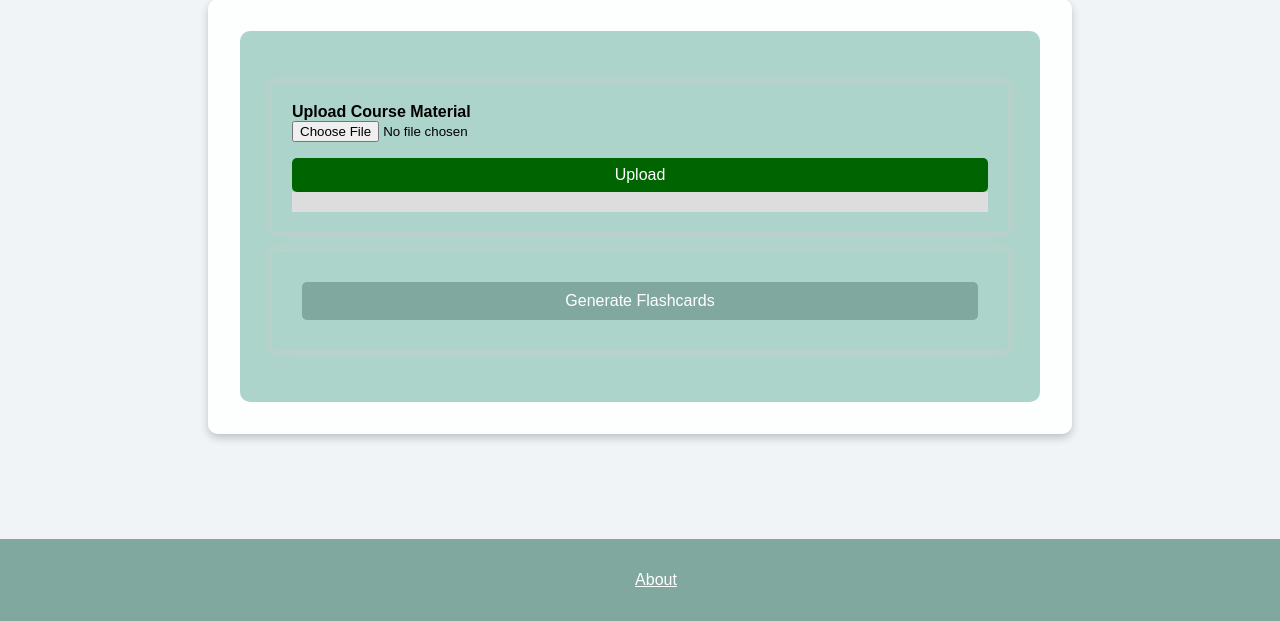
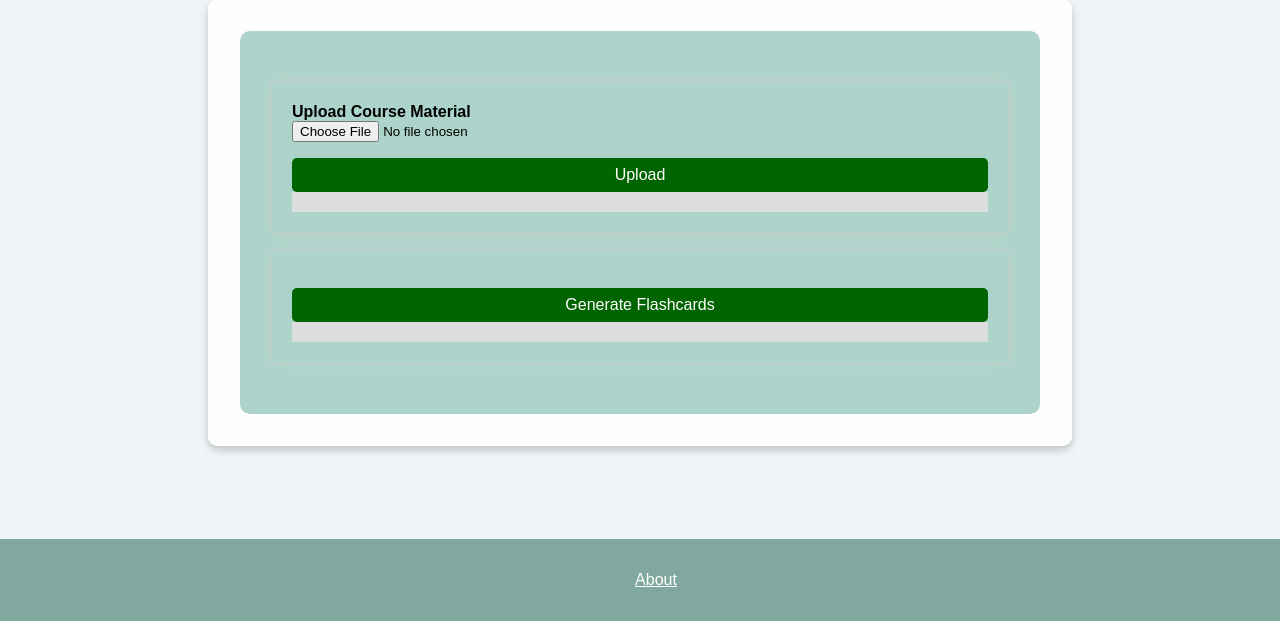
Before and after one commit to SvenjaCSch/preppy_enlarged, a Flask app: page /upload in a window 1280 px wide. Shown: the part 179-800 px from the top of the page. Run offline with Flask 3, Linux system fonts and the light colour scheme; a user stored in the database is signed in; tables that the repository leaves empty hold one stand-in row (values such as "Sample post").

Commit message:
change upload html

```diff
--- a/board/static/css/styles.css
+++ b/board/static/css/styles.css
@@ -621,6 +621,12 @@ h3.title {
   background-color: #4CAF50;
 }
 
+#progress2 {
+  width: 0%;
+  height: 100%;
+  background-color: #4CAF50;
+}
+
 /*flashcards*/
 
 .flashcards_container {
--- a/board/static/js/upload.js
+++ b/board/static/js/upload.js
@@ -1,8 +1,8 @@
 var i = 0;
-function move() {
+function move(prog) {
   if (i == 0) {
     i = 1;
-    var elem = document.getElementById("progress");
+    var elem = document.getElementById(prog);
     var width = 10;
     var id = setInterval(frame, 10);
     function frame() {
--- a/board/templates/teacher/upload.html
+++ b/board/templates/teacher/upload.html
@@ -6,14 +6,17 @@
         <form action="{{ url_for('teacher.upload_file') }}" method="post" enctype="multipart/form-data">
             <label for="file"><b>Upload Course Material</b></label>
             <input id="file" name="file" type="file" required />
-            <button onclick="move()">Upload</button>
+            <button onclick="move('progress')">Upload</button>
             <div class="progress-bar">
                 <div id="progress"></div>
             </div>
 
         </form>
         <form action="{{ url_for('teacher.generate_flashcards') }}" method="post">
-            <button type="submit" class="generate-btn">Generate Flashcards</button>
+            <button type="submit" onclick="move('progress2')">Generate Flashcards</button>
+            <div class="progress-bar">
+                <div id="progress2"></div>
+            </div>
         </form>
     </div>
 </div>
```
